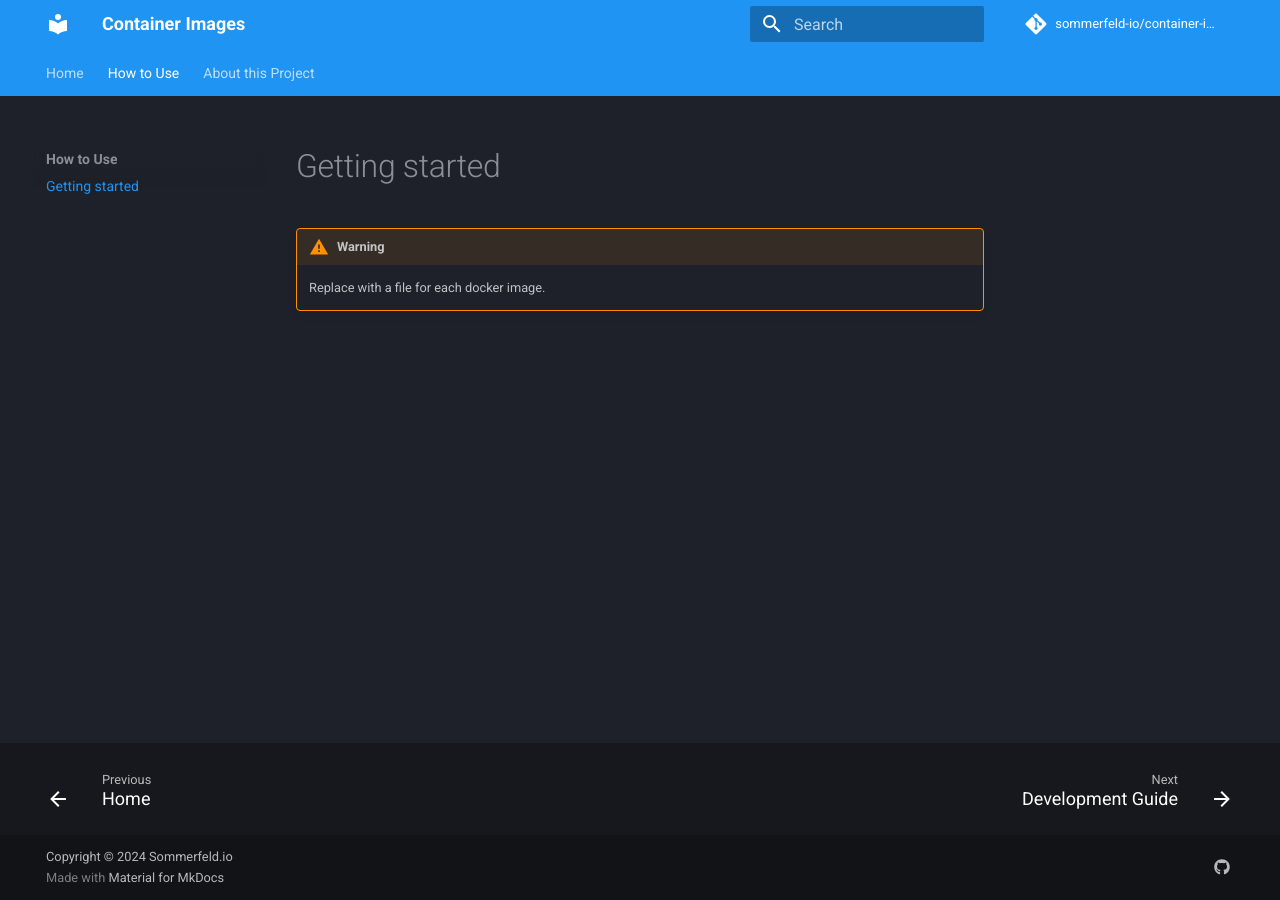
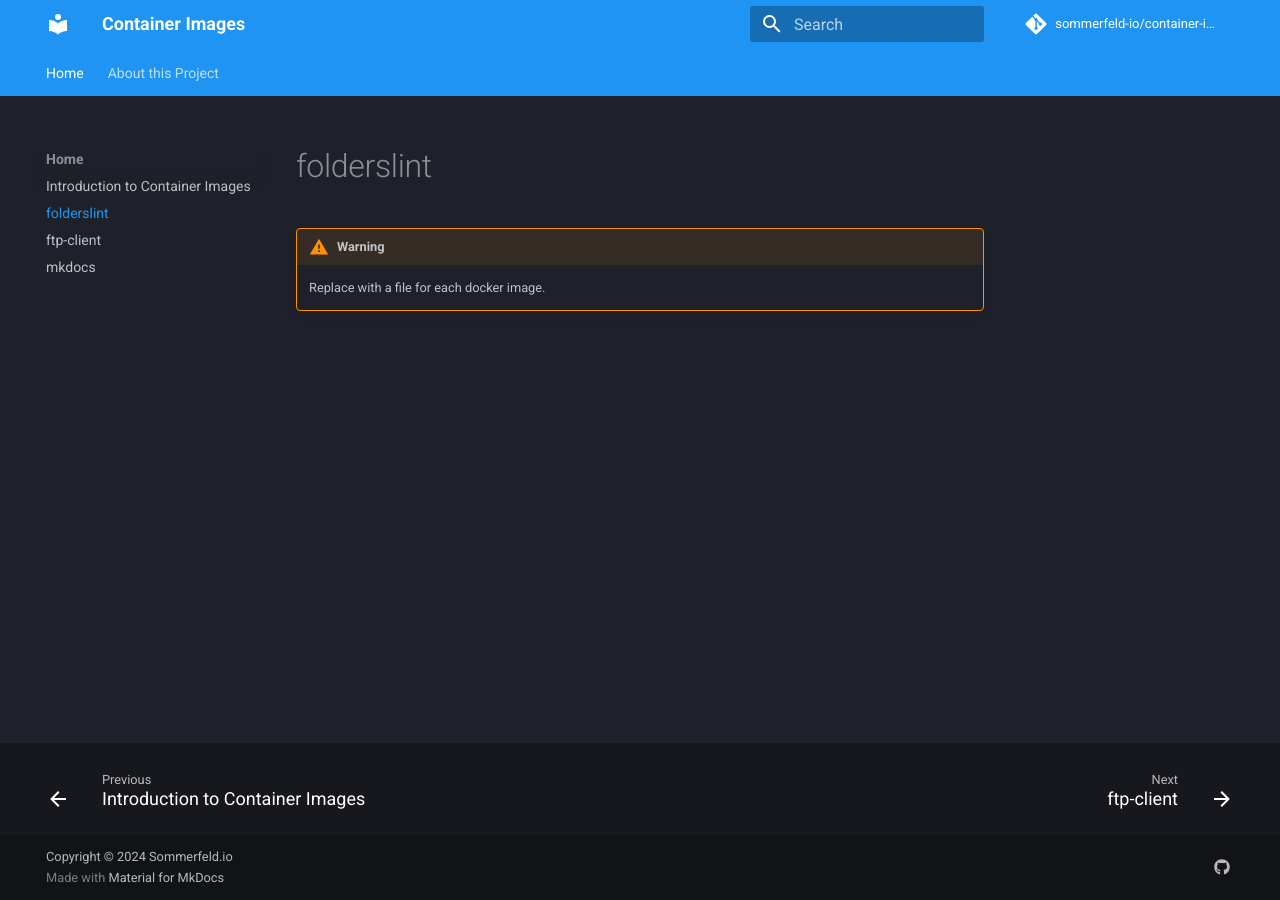
Before and after one commit to sommerfeld-io/container-images, an MkDocs documentation site: the page built from docs/content/images/folderslint.md, in a window 1280 px wide. Built offline with MkDocs 1.6.1 and Material for MkDocs 9.7.7, drawn with Linux system fonts in a browser that asks for light colours; comment, search, counter and statistics services are not loaded.

```diff
--- a/docs/content/usage/index.md
+++ b/docs/content/images/folderslint.md
@@ -1,4 +1,4 @@
-# Getting started
+# folderslint
 
 !!! warning
     Replace with a file for each docker image.
--- /dev/null
+++ b/docs/content/images/ftp-client.md
@@ -0,0 +1 @@
+# ftp-client
--- a/docs/content/index.md
+++ b/docs/content/index.md
@@ -1,4 +1,4 @@
-# Container Images
+# Introduction to Container Images
 [doc-website]: https://sommerfeld-io.github.io/container-images
 [github-repo]: https://github.com/sommerfeld-io/container-images
 [file-issues]: https://github.com/sommerfeld-io/container-images/issues
--- a/mkdocs.yml
+++ b/mkdocs.yml
@@ -47,9 +47,11 @@ extra:
       link: https://github.com/sommerfeld-io/container-images
 
 nav:
-  - Home: index.md
-  - How to Use:
-      - usage/index.md
+  - Home:
+      - index.md
+      - images/folderslint.md
+      - images/ftp-client.md
+      - images/mkdocs.md
   - About this Project:
       - about/development-guide.md
       - about/project-structure.md
```
Also changed, not shown: components/folderslint/README.md (added, +25 -0 lines), components/ftp-client/README.md (added, +21 -0 lines), components/mkdocs/README.md (added, +6 -0 lines), docs/content/images/mkdocs.md (added, +1 -0 lines), 6 other files.
